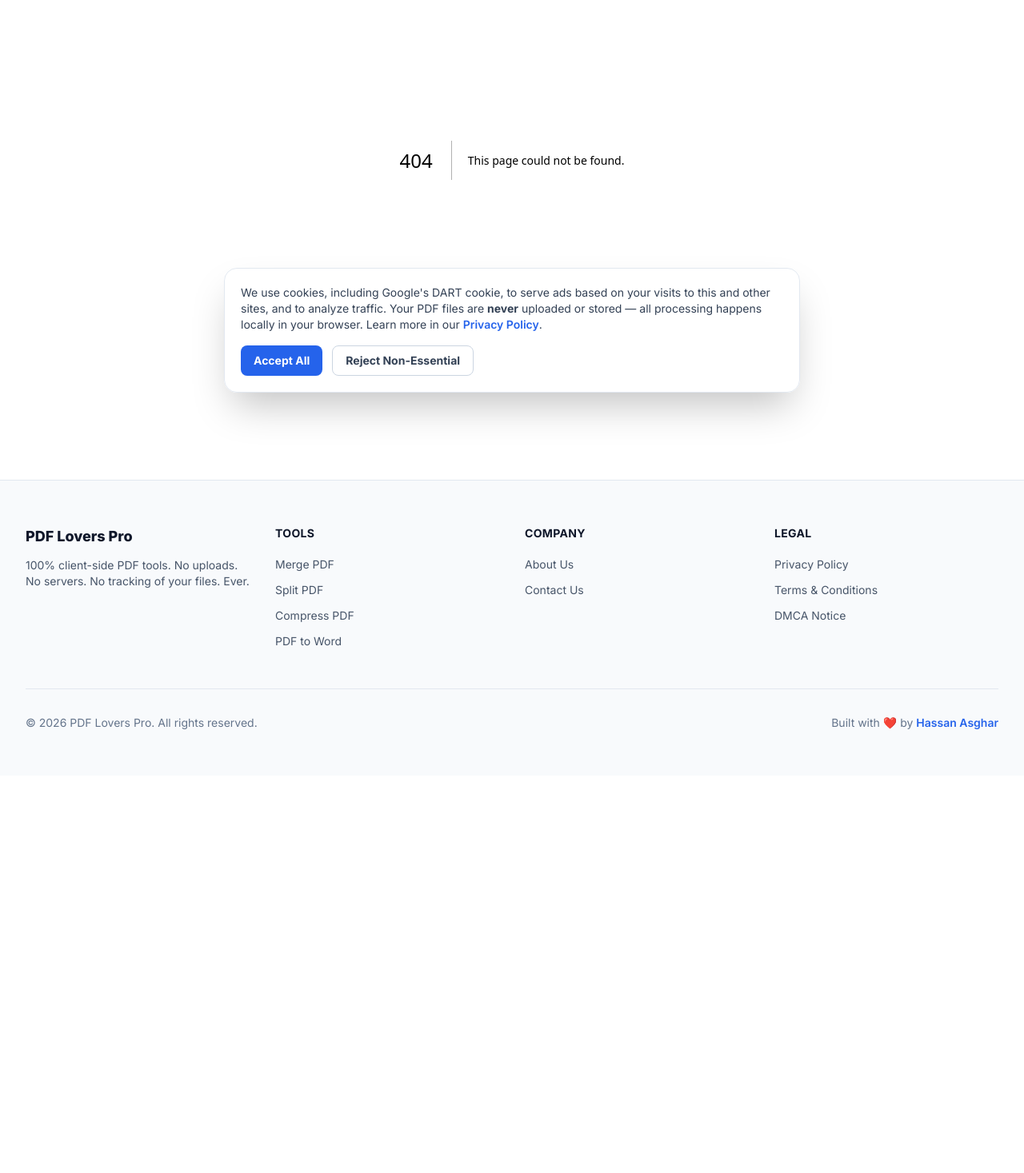
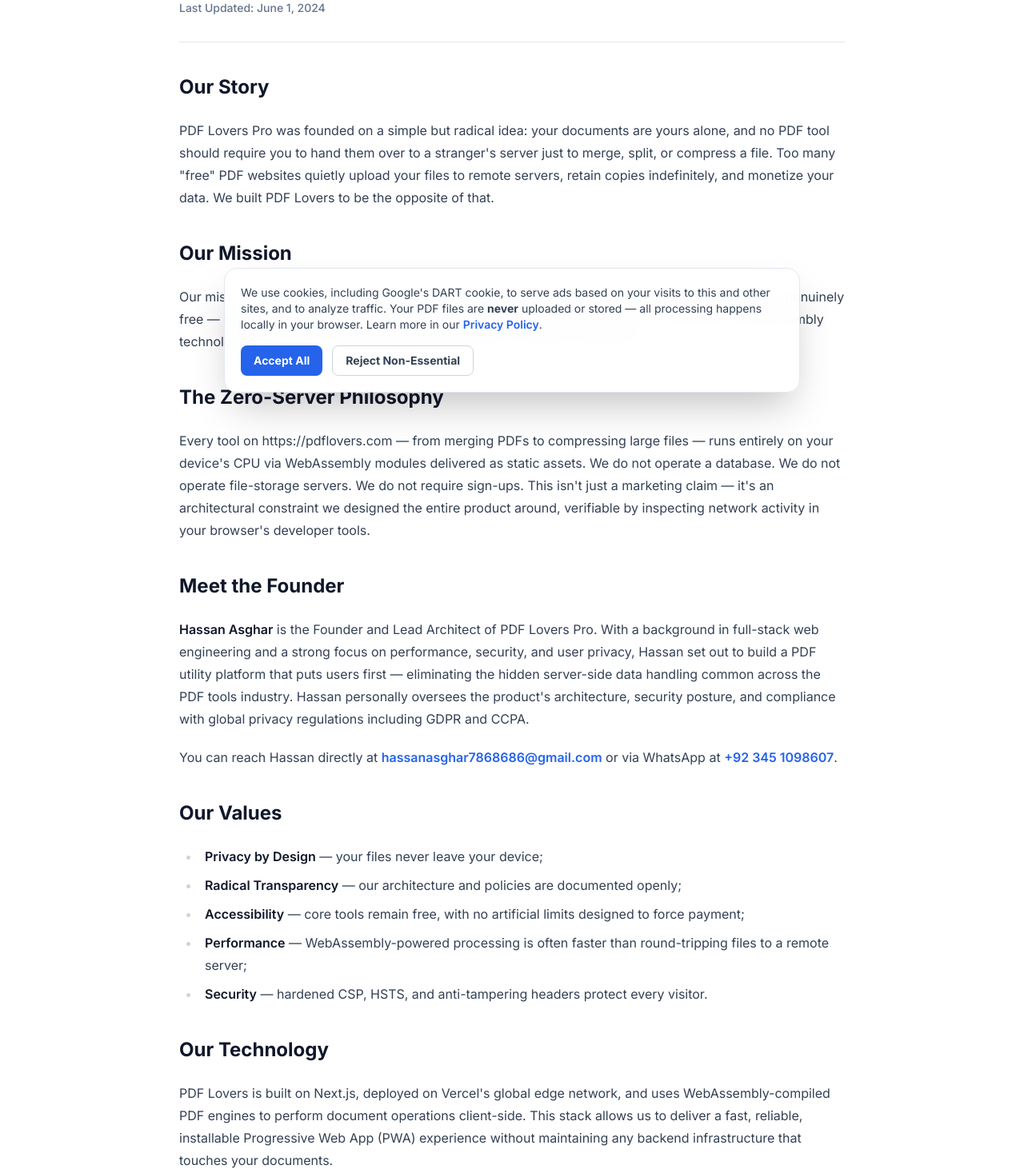
Before and after one commit to hassanasghar971-ui/pdflovers, a Next.js app: page /about-us in a window 1280 px wide. Before the commit this address had no page. Shown: the part 269-1736 px from the top of the page at 80% size. Before the commit the page ends 1239 px from the top, so only its background shows below. Built offline with nearby package versions, Linux system fonts and the light colour scheme.

Commit message:
Create About Us page with company details
This page outlines the mission, values, and technology of PDF Lovers Pro, emphasizing privacy and user control over documents.

```diff
--- /dev/null
+++ b/app/about-us/page.tsx
@@ -0,0 +1,101 @@
+import type { Metadata } from "next";
+import LegalLayout from "@/components/legal/LegalLayout";
+import { siteConfig } from "@/lib/site-config";
+
+export const metadata: Metadata = {
+  title: "About Us",
+  description:
+    "Learn about PDF Lovers Pro's mission to deliver private, zero-server PDF tools, and meet founder Hassan Asghar.",
+  alternates: { canonical: `${siteConfig.url}/about-us` },
+};
+
+export default function AboutUsPage() {
+  return (
+    <LegalLayout title="About PDF Lovers Pro" lastUpdated="June 1, 2024">
+      <h2>Our Story</h2>
+      <p>
+        {siteConfig.legalEntity} was founded on a simple but radical idea:
+        your documents are yours alone, and no PDF tool should require you to
+        hand them over to a stranger's server just to merge, split, or
+        compress a file. Too many "free" PDF websites quietly upload your
+        files to remote servers, retain copies indefinitely, and monetize your
+        data. We built {siteConfig.shortName} to be the opposite of that.
+      </p>
+
+      <h2>Our Mission</h2>
+      <p>
+        Our mission is to make professional-grade PDF tools universally
+        accessible, completely private, and genuinely free — by processing
+        every single operation locally, inside your own browser, using modern
+        WebAssembly technology. No uploads. No waiting on server queues. No
+        privacy trade-offs.
+      </p>
+
+      <h2>The Zero-Server Philosophy</h2>
+      <p>
+        Every tool on {siteConfig.url} — from merging PDFs to compressing
+        large files — runs entirely on your device's CPU via WebAssembly
+        modules delivered as static assets. We do not operate a database. We
+        do not operate file-storage servers. We do not require sign-ups. This
+        isn't just a marketing claim — it's an architectural constraint we
+        designed the entire product around, verifiable by inspecting network
+        activity in your browser's developer tools.
+      </p>
+
+      <h2>Meet the Founder</h2>
+      <p>
+        <strong>Hassan Asghar</strong> is the Founder and Lead Architect of
+        {" "}{siteConfig.legalEntity}. With a background in full-stack web
+        engineering and a strong focus on performance, security, and user
+        privacy, Hassan set out to build a PDF utility platform that puts
+        users first — eliminating the hidden server-side data handling common
+        across the PDF tools industry. Hassan personally oversees the
+        product's architecture, security posture, and compliance with global
+        privacy regulations including GDPR and CCPA.
+      </p>
+      <p>
+        You can reach Hassan directly at{" "}
+        <a href={`mailto:${siteConfig.founder.email}`}>{siteConfig.founder.email}</a>{" "}
+        or via WhatsApp at{" "}
+        <a href={siteConfig.founder.whatsapp}>{siteConfig.founder.phoneDisplay}</a>.
+      </p>
+
+      <h2>Our Values</h2>
+      <ul>
+        <li><strong>Privacy by Design</strong> — your files never leave your device;</li>
+        <li><strong>Radical Transparency</strong> — our architecture and policies are documented openly;</li>
+        <li><strong>Accessibility</strong> — core tools remain free, with no artificial limits designed to force payment;</li>
+        <li><strong>Performance</strong> — WebAssembly-powered processing is often faster than round-tripping files to a remote server;</li>
+        <li><strong>Security</strong> — hardened CSP, HSTS, and anti-tampering headers protect every visitor.</li>
+      </ul>
+
+      <h2>Our Technology</h2>
+      <p>
+        {siteConfig.shortName} is built on Next.js, deployed on Vercel's global
+        edge network, and uses WebAssembly-compiled PDF engines to perform
+        document operations client-side. This stack allows us to deliver a
+        fast, reliable, installable Progressive Web App (PWA) experience
+        without maintaining any backend infrastructure that touches your
+        documents.
+      </p>
+
+      <h2>Trust &amp; Transparency</h2>
+      <p>
+        We publish detailed{" "}
+        <a href="/privacy-policy">Privacy Policy</a>,{" "}
+        <a href="/terms-and-conditions">Terms and Conditions</a>, and{" "}
+        <a href="/dmca-notice">DMCA Notice</a> pages so that users,
+        regulators, and advertising partners can independently verify our
+        data-handling commitments at any time.
+      </p>
+
+      <h2>Get in Touch</h2>
+      <p>
+        Have feedback, a feature request, or a business inquiry? Visit our{" "}
+        <a href="/contact-us">Contact Us</a> page or reach out directly to
+        {" "}{siteConfig.founder.name} at{" "}
+        <a href={`mailto:${siteConfig.founder.email}`}>{siteConfig.founder.email}</a>.
+      </p>
+    </LegalLayout>
+  );
+}
```
